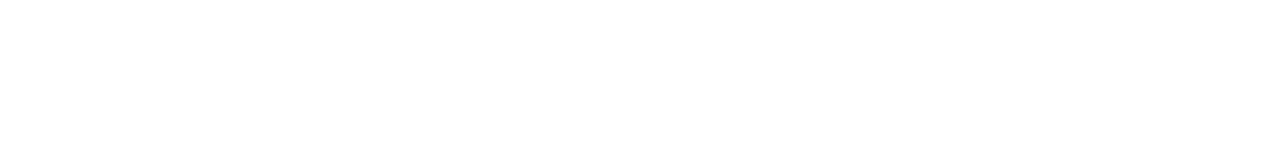
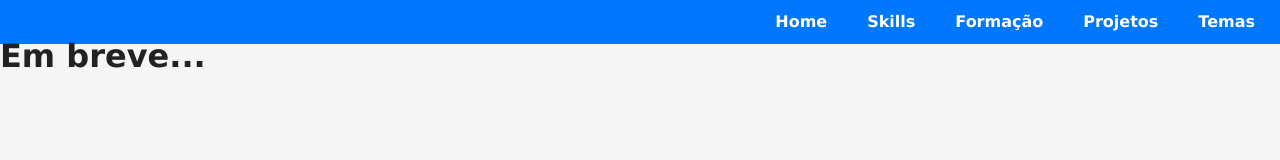
Before and after one commit to Luiz-Carlos-Official/Luiz-Carlos-Official, a plain HTML site: page index.html in a window 1280 px wide. Drawn offline with Linux system fonts and the light colour scheme.

Commit message:
crie o menu

```diff
--- a/estilos/style.css
+++ b/estilos/style.css
@@ -7,3 +7,54 @@
   --destaque-inverso
   --fundo-card
 */
+
+* {
+  margin: 0;
+  padding: 0;
+  box-sizing: border-box;
+}
+
+:root {
+  --fundo-principal: #f5f5f5;
+  --texto: #222222;
+  --texto-inverso: #ffffff;
+  --destaque: #0077ff;
+  --destaque-inverso: #66bbff;
+  --fundo-card: #ffffff;
+}
+
+body {
+  font-family: Verdana, Geneva, Tahoma, sans-serif;
+  line-height: 1.5em;
+  background-color: var(--fundo-principal);
+  color: var(--texto);
+}
+
+header {
+  background-color: var(--destaque);
+  color: var(--texto);
+  padding: 10px;
+  display: flex;
+  justify-content: flex-end;
+  align-content: center;
+}
+
+nav#menu ul {
+  list-style: none;
+  display: flex;
+  gap: 10px;
+}
+
+nav#menu a {
+  text-decoration: none;
+  color: var(--texto-inverso);
+  font-weight: 600;
+  padding: 12px 15px;
+  border-radius: 5px;
+  transition: background-color 0.5s, 0.5s;
+}
+
+nav#menu a:hover {
+  background: var(--destaque-inverso);
+  color: var(--destaque);
+}
--- a/index.html
+++ b/index.html
@@ -0,0 +1,33 @@
+<!DOCTYPE html>
+<html lang="pt-br">
+<head>
+    <meta charset="UTF-8">
+    <meta name="viewport" content="width=device-width, initial-scale=1.0">
+    <title>Portifólio Luiz Carlos</title>
+    <link rel="stylesheet" href="estilos/style.css">
+    <link rel="shortcut icon" href="favicon.svg" type="image/svg">
+</head>
+<body>
+    <header>
+        <nav id="menu">
+            <ul>
+                <li><a href="#">Home</a></li>
+                <li><a href="#">Skills</a></li>
+                <li><a href="#">Formação</a></li>
+                <li><a href="#">Projetos</a></li>
+                <li><a href="#">Temas</a></li>
+            </ul>
+        </nav>
+    </header>
+
+    <main>
+        <h1>Em breve...</h1>
+    </main>
+
+    <footer>
+
+    </footer>
+
+    <script src="scripts/script.js"></script>
+</body>
+</html>
```
